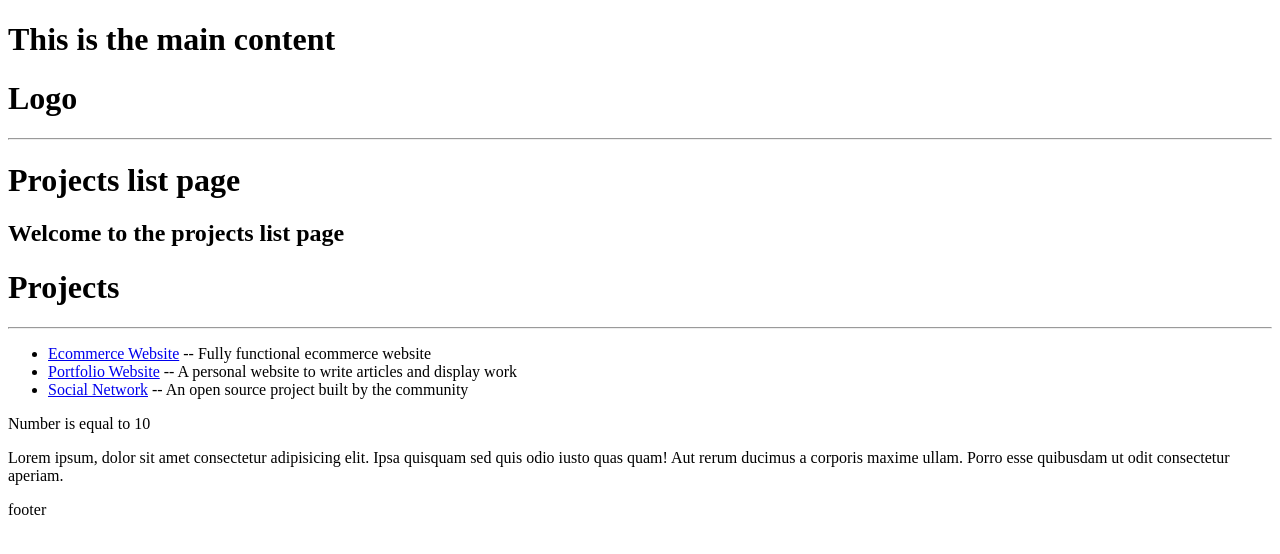
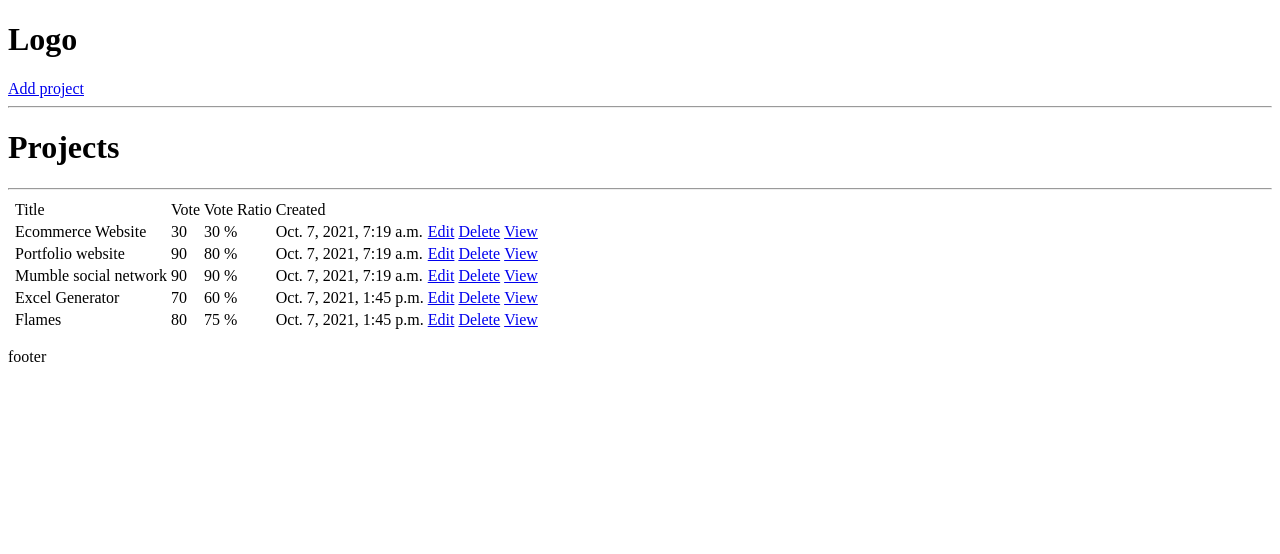
Before and after one commit to gokulakannan19/meowkdev, a Django app: page / in a window 1280 px wide. Shown: the top 554 px of the page. Run offline with Django 3.2, Linux system fonts and the light colour scheme; data comes from the database, SQL or seed files in the repository; both versions use the stored data as it was after the commit.

Commit message:
CRUD added

```diff
--- a/projects/templates/projects/projects.html
+++ b/projects/templates/projects/projects.html
@@ -1,32 +1,39 @@
 {% extends 'main.html' %} {% block content %}
+<h1>Projects</h1>
+<hr />
+<table>
+  <th>
 
-<h1>Projects list page</h1>
 
-<h2>{{message}}</h2>
+    <td>Title</td>
+    <td>Vote</td>
+    <td>Vote Ratio</td>
+    <td>Created</td>
+    <td></td>
+    <td></td>
+    <td></td>
+  </th>
 
-<h1>Projects</h1>
 
-<hr />
-<ul>
-  {% for project in projects %}
-  <li>
-    <a href="{% url 'project' project.id%}">{{project.title}}</a> --
-    {{project.description}}
-  </li>
-  {% endfor %}
-</ul>
-{% if number > 10 %}
-<p>Number is greater than 10</p>
-{% elif number == 10 %}
-<p>Number is equal to 10</p>
-{% else %}
-<p>Number is less than 10</p>
-{% endif %}
 
-<p>
-  Lorem ipsum, dolor sit amet consectetur adipisicing elit. Ipsa quisquam sed
-  quis odio iusto quas quam! Aut rerum ducimus a corporis maxime ullam. Porro
-  esse quibusdam ut odit consectetur aperiam.
-</p>
+      {% for project in projects %}
+      <tr>
+        <td></td>
+
+        <td>{{project.title}}</td>
+        <td>{{project.vote_total}}</td>
+        <td>{{project.vote_ratio}} %</td>
+        <td>{{project.created}}</td>
+        <td><a href="{% url 'update-project' project.id %}">Edit</a></td>
+        <td><a href="{% url 'delete-project' project.id %}">Delete</a></td>
+        <td><a href="{% url 'project' project.id %}">View</a></td>
+      </tr>
+      {% endfor %}
+
+
+
+</table>
+
+
 
 {% endblock content %}
--- a/projects/urls.py
+++ b/projects/urls.py
@@ -5,4 +5,10 @@ from . import views
 urlpatterns = [
     path('', views.projects, name="projects"),
     path('project/<str:pk>/', views.project, name="project"),
+
+    path('create-project/', views.create_project, name="create-project"),
+
+    path('update-project/<str:pk>/', views.update_project, name="update-project"),
+
+    path('delete-project/<str:pk>/', views.delete_project, name="delete-project"),
 ]
--- a/projects/views.py
+++ b/projects/views.py
@@ -1,40 +1,61 @@
-from django.shortcuts import render
+from django.core.files.base import ContentFile
+from django.shortcuts import render, redirect
 from django.http import HttpResponse
 
-projectsList = [
-    {
-        'id': '1',
-        'title': 'Ecommerce Website',
-        'description': 'Fully functional ecommerce website'
-    },
-    {
-        'id': '2',
-        'title': 'Portfolio Website',
-        'description': 'A personal website to write articles and display work'
-    },
-    {
-        'id': '3',
-        'title': 'Social Network',
-        'description': 'An open source project built by the community'
-    }
-]
+from .models import Project, Review, Tag
+from .forms import ProjectForm
 
 
 def projects(request):
-    message = "Welcome to the projects list page"
-    number = 10
+    projects = Project.objects.all()
 
     context = {
-        'message': message,
-        'number': number,
-        'projects': projectsList
+        'projects': projects
     }
     return render(request, 'projects/projects.html', context)
 
 
 def project(request, pk):
-    projectObj = None
-    for i in projectsList:
-        if i['id'] == pk:
-            projectObj = i
-    return render(request, 'projects/single-project.html', {'project': projectObj})
+    project = Project.objects.get(id=pk)
+    return render(request, 'projects/single-project.html', {'project': project})
+
+
+def create_project(request):
+    form = ProjectForm()
+
+    if request.method == "POST":
+        form = ProjectForm(request.POST)
+        if form.is_valid:
+            form.save()
+            return redirect('projects')
+    context = {
+        'form': form,
+    }
+    return render(request, 'projects/project-form.html', context)
+
+
+def update_project(request, pk):
+    project = Project.objects.get(id=pk)
+    form = ProjectForm(instance=project)
+
+    if request.method == "POST":
+        form = ProjectForm(request.POST, instance=project)
+        if form.is_valid:
+            form.save()
+            return redirect('projects')
+    context = {
+        'form': form,
+    }
+    return render(request, 'projects/project-form.html', context)
+
+
+def delete_project(request, pk):
+    project = Project.objects.get(id=pk)
+    if request.method == "POST":
+        project.delete()
+        return redirect('projects')
+    context = {
+        "object": project
+    }
+
+    return render(request, 'projects/delete-template.html', context)
--- a/templates/main.html
+++ b/templates/main.html
@@ -7,8 +7,6 @@
     <title>Meowk Dev</title>
   </head>
   <body>
-    <h1>This is the main content</h1>
-
     {% include 'navbar.html' %} {% block content %} {% endblock content %}
 
     <p>footer</p>
--- a/templates/navbar.html
+++ b/templates/navbar.html
@@ -1,2 +1,3 @@
 <h1>Logo</h1>
+<a href="{% url 'create-project' %}">Add project</a>
 <hr />
```
Also changed, not shown: projects/forms.py (added, +8 -0 lines), projects/templates/projects/delete-template.html (added, +9 -0 lines), projects/templates/projects/project-form.html (added, +9 -0 lines), projects/templates/projects/single-project.html (+7 -0 lines), db.sqlite3.
